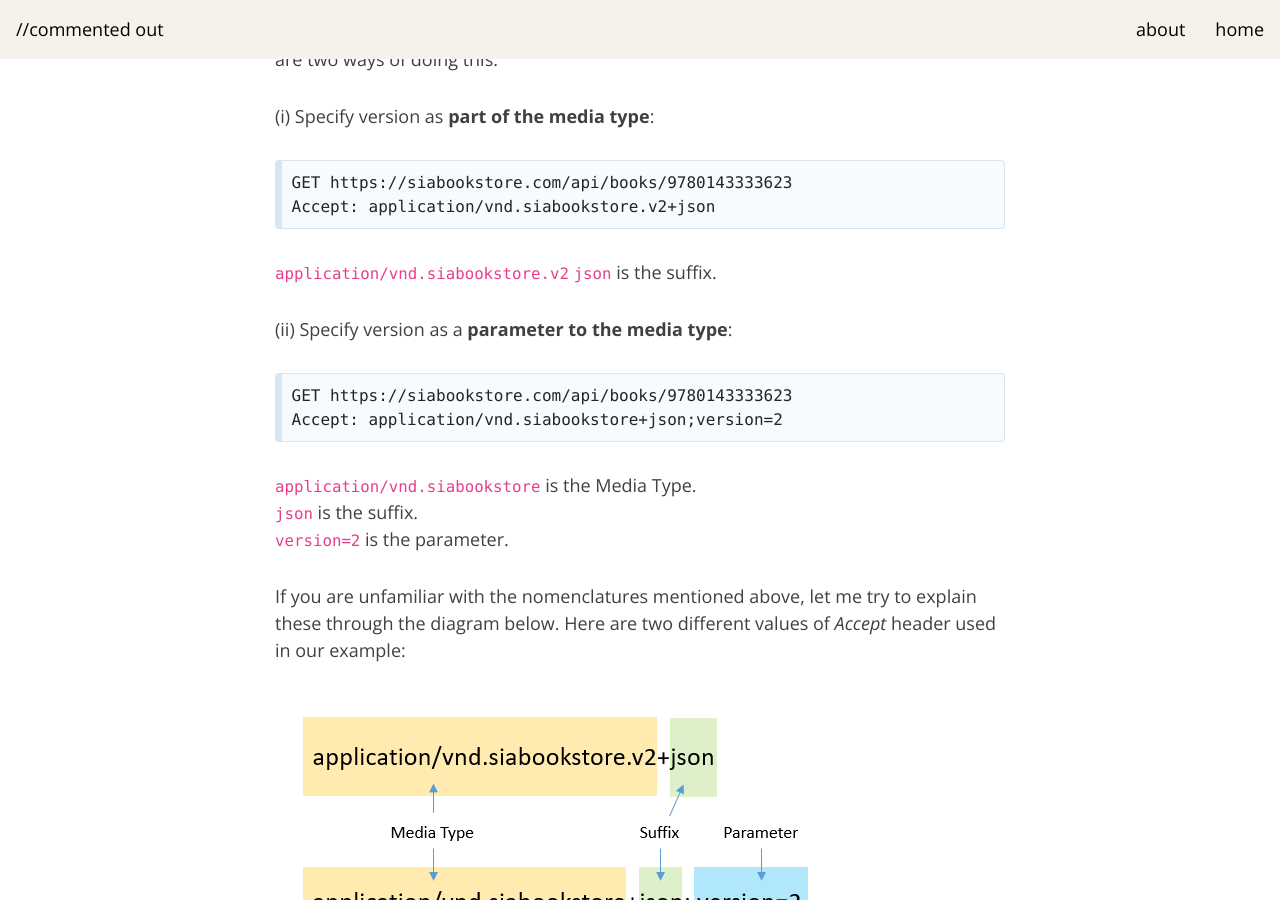
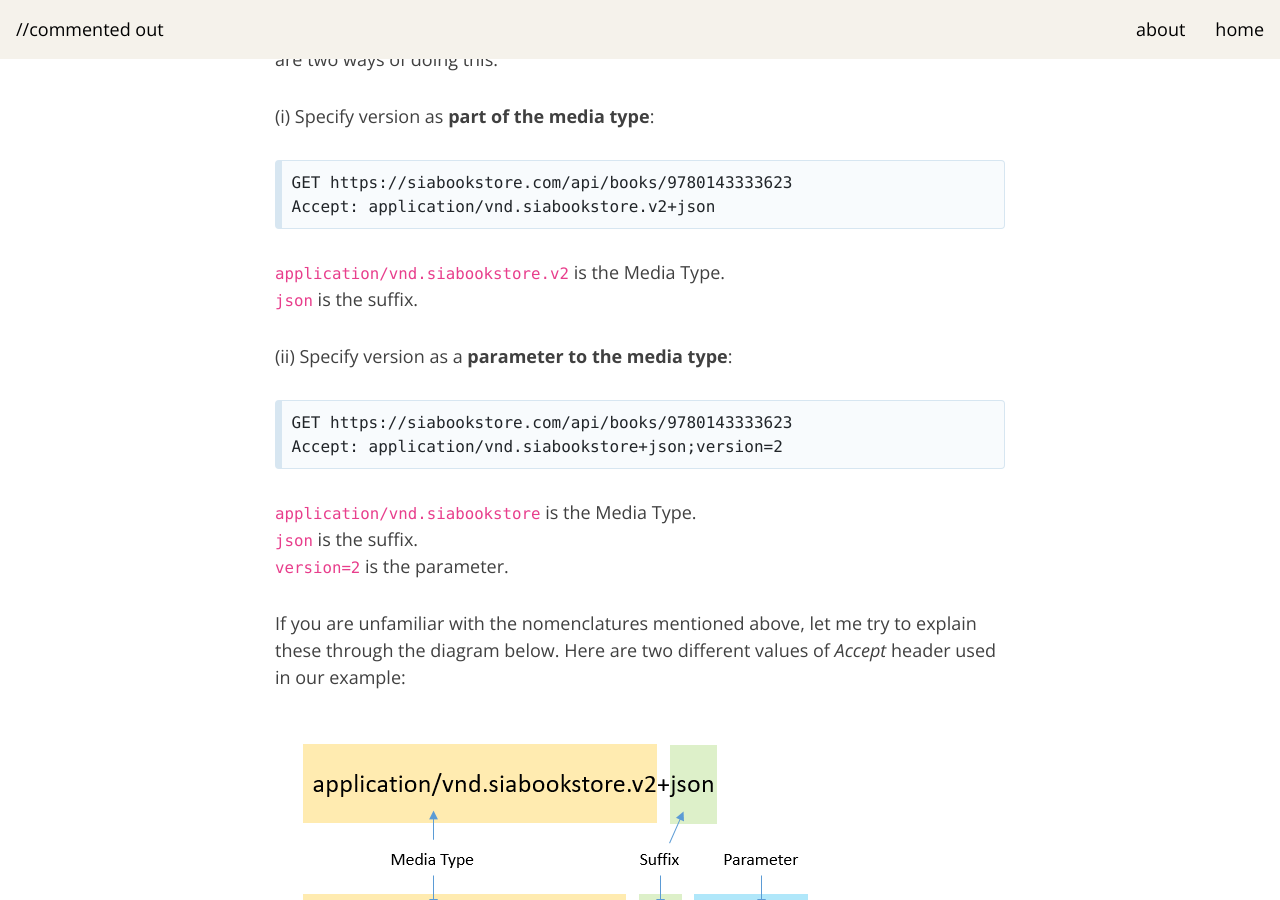
Before and after one commit to commentedout/commentedout.github.io, a Jekyll site: the page built from _posts/2020-03-21-api-versioning-techniques.md, in a window 1280 px wide and 900 px high, scrolled down 3941 px. Built offline with Jekyll 4.4.1, drawn with Linux system fonts in a browser that asks for light colours; nearby versions of some CDN libraries; comment, search, counter and statistics services are not loaded.

Commit message:
_posts/2020-03-21-api-versioning-techniques.md updated from https://stackedit.io/

```diff
--- a/_posts/2020-03-21-api-versioning-techniques.md
+++ b/_posts/2020-03-21-api-versioning-techniques.md
@@ -105,7 +105,7 @@ Let's see how we can use the Accept header to specify the version for our bookst
 GET https://siabookstore.com/api/books/9780143333623
 Accept: application/vnd.siabookstore.v2+json
 ~~~
-`application/vnd.siabookstore.v2`
+`application/vnd.siabookstore.v2` is the Media Type.
 `json` is the suffix.
 
 (ii) Specify version as a **parameter to the media type**:
```
